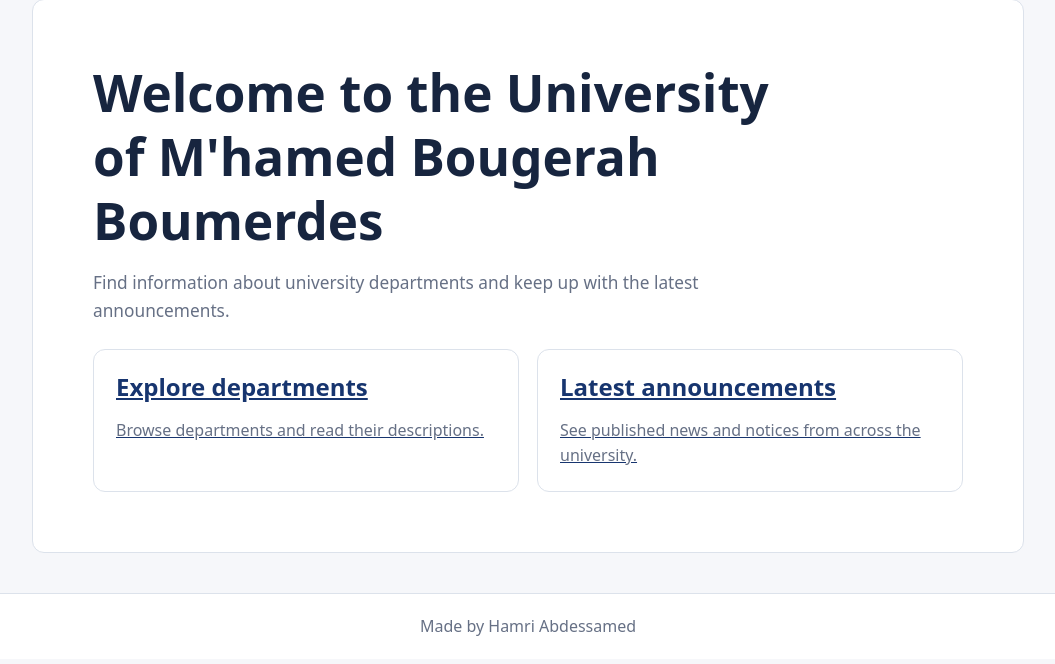
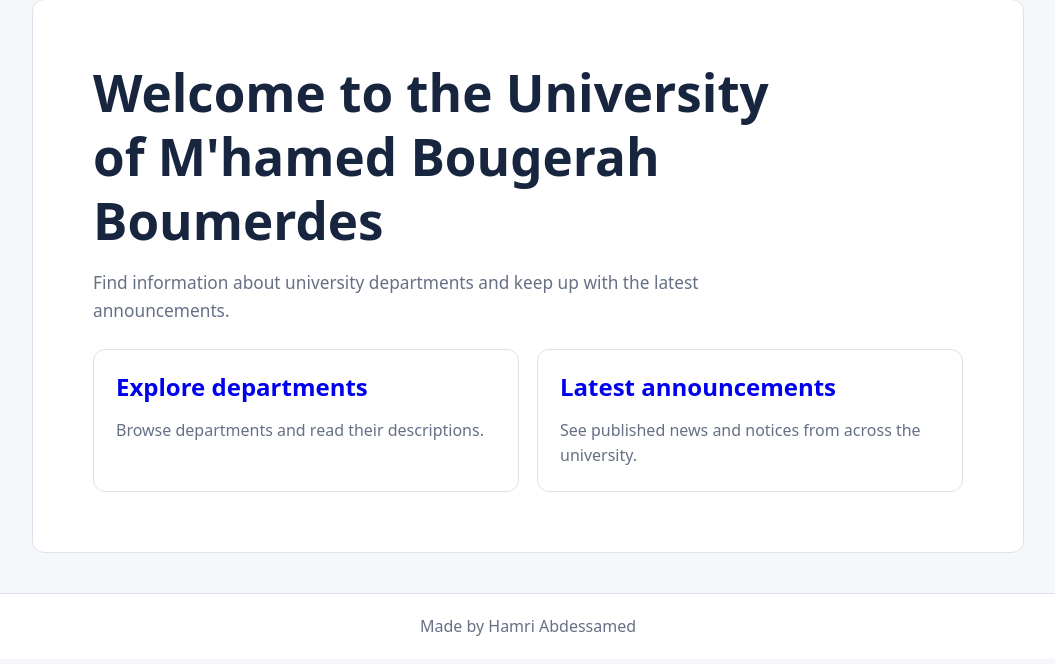
Before and after one commit to Abdessamed-Hamri/UniversityApp, a Django app: page / in a window 1280 px wide. Shown: the part 136-800 px from the top of the page, without its empty margins (112-1167 px from the left). Run offline with Django 5.2, Linux system fonts and the light colour scheme.

Commit message:
fixed styling on the cards

```diff
--- a/announcements/static/announcements/css/site.css
+++ b/announcements/static/announcements/css/site.css
@@ -19,10 +19,6 @@ body {
   font:
     16px/1.6 system-ui,
     sans-serif;
-}
-
-a {
-  color: var(--brand);
 }
 
 .site-header {
@@ -101,12 +97,16 @@ h1 {
   border: 1px solid var(--line);
   border-radius: 12px;
   background: #fff;
+  text-decoration: none;
+  cursor: pointer;
 }
 
 .card:hover,
 .card:focus-within {
   background: #eef1f7;
   color: var(--brand);
+  text-decoration: none;
+  cursor: pointer;
 }
 
 .hero {
@@ -144,6 +144,8 @@ h1 {
 
 .card {
   padding: 22px;
+  text-decoration: none;
+  cursor: pointer;
 }
 
 .card h2 {
```
